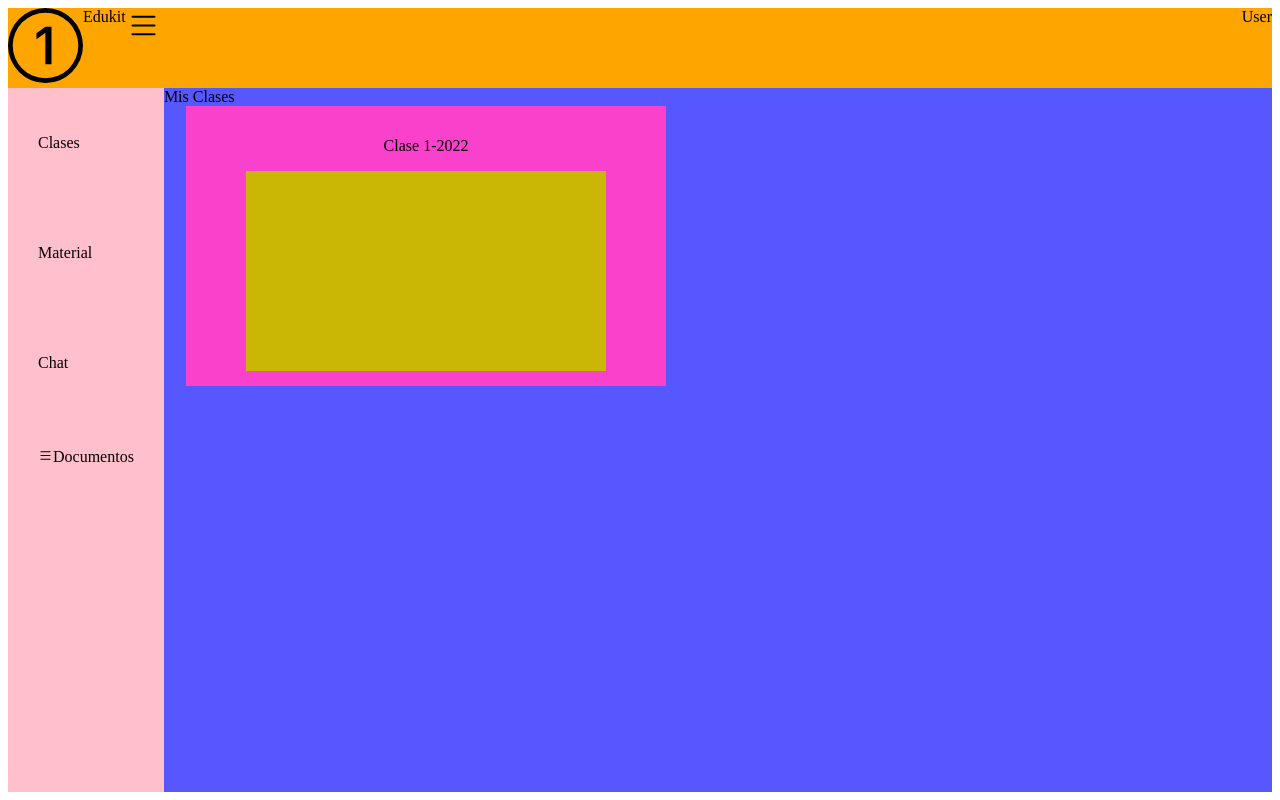
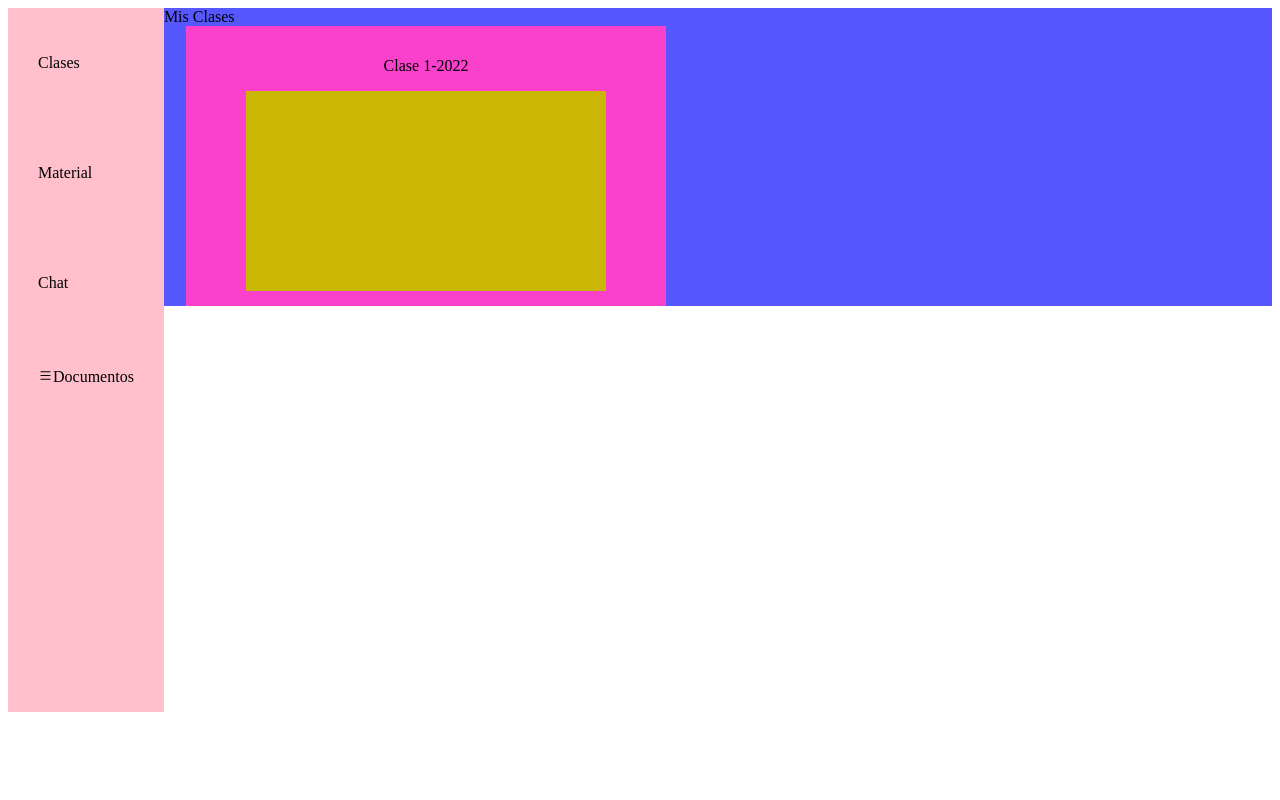
Before and after one commit to Mirco874/TSS_LMS_FE, a React (Create React App) app: page / in a window 1280 px wide. Built offline with nearby package versions, Linux system fonts and the light colour scheme.

Commit message:
code formater

```diff
--- a/package.json
+++ b/package.json
@@ -11,6 +11,7 @@
     "prop-types": "^15.8.1",
     "react": "^18.2.0",
     "react-dom": "^18.2.0",
+    "react-router-dom": "^6.4.3",
     "react-scripts": "5.0.1",
     "web-vitals": "^2.1.4"
   },
--- a/src/components/App.jsx
+++ b/src/components/App.jsx
@@ -1,39 +1,49 @@
-import React from 'react';
-import styles from './App.module.css';
-import { Class } from './Class/Class';
+import React from "react";
+import styles from "./App.module.css";
+import { Class } from "./Class/Class";
 
 export const App = () => {
   return (
     <div className={styles.App}>
-      <div className={styles.Header}>
-      <svg xmlns="http://www.w3.org/2000/svg" width="75" height="75" fill="currentColor" class="bi bi-1-circle" viewBox="0 0 16 16">
-  <path d="M1 8a7 7 0 1 0 14 0A7 7 0 0 0 1 8Zm15 0A8 8 0 1 1 0 8a8 8 0 0 1 16 0ZM9.283 4.002V12H7.971V5.338h-.065L6.072 6.656V5.385l1.899-1.383h1.312Z"/>
-</svg>
-<div>Edukit</div>
-<svg xmlns="http://www.w3.org/2000/svg" width="35" height="35" fill="currentColor" class="bi bi-divst" viewBox="0 0 16 16">
-  <path fill-rule="evenodd" d="M2.5 12a.5.5 0 0 1 .5-.5h10a.5.5 0 0 1 0 1H3a.5.5 0 0 1-.5-.5zm0-4a.5.5 0 0 1 .5-.5h10a.5.5 0 0 1 0 1H3a.5.5 0 0 1-.5-.5zm0-4a.5.5 0 0 1 .5-.5h10a.5.5 0 0 1 0 1H3a.5.5 0 0 1-.5-.5z"/>
-</svg>
-<div className={styles.User}>
-  User
-</div>
-      </div>
       <div className={styles.test}>
         <div className={styles.NavBar}>
           <div className={styles.Items}>
-            <div>  <p>Clases</p></div>
-            <div>  <p>Material</p></div>
-            <div>  <p>Chat</p></div>
-            <div> <svg xmlns="http://www.w3.org/2000/svg" width="15" height="15" fill="currentColor" class="bi bi-divst" viewBox="0 0 16 16">
-  <path fill-rule="evenodd" d="M2.5 12a.5.5 0 0 1 .5-.5h10a.5.5 0 0 1 0 1H3a.5.5 0 0 1-.5-.5zm0-4a.5.5 0 0 1 .5-.5h10a.5.5 0 0 1 0 1H3a.5.5 0 0 1-.5-.5zm0-4a.5.5 0 0 1 .5-.5h10a.5.5 0 0 1 0 1H3a.5.5 0 0 1-.5-.5z"/>
-</svg> Documentos</div>
+            <div>
+              {" "}
+              <p>Clases</p>
+            </div>
+            <div>
+              {" "}
+              <p>Material</p>
+            </div>
+            <div>
+              {" "}
+              <p>Chat</p>
+            </div>
+            <div>
+              {" "}
+              <svg
+                xmlns="http://www.w3.org/2000/svg"
+                width="15"
+                height="15"
+                fill="currentColor"
+                class="bi bi-divst"
+                viewBox="0 0 16 16"
+              >
+                <path
+                  fill-rule="evenodd"
+                  d="M2.5 12a.5.5 0 0 1 .5-.5h10a.5.5 0 0 1 0 1H3a.5.5 0 0 1-.5-.5zm0-4a.5.5 0 0 1 .5-.5h10a.5.5 0 0 1 0 1H3a.5.5 0 0 1-.5-.5zm0-4a.5.5 0 0 1 .5-.5h10a.5.5 0 0 1 0 1H3a.5.5 0 0 1-.5-.5z"
+                />
+              </svg>{" "}
+              Documentos
+            </div>
           </div>
-
-        </div>
-        <div className={styles.Content}>
-          Mis Clases
-          <Class />
         </div>
       </div>
+      <div className={styles.Content}>
+        Mis Clases
+        <Class />
+      </div>
     </div>
-  )
-}
+  );
+};
--- a/src/components/App.module.css
+++ b/src/components/App.module.css
@@ -8,9 +8,12 @@ svg{
     height: 10vh;
 }
 
+.App{
+    display: flex;
+}
+
 .test{
     display:flex;
-    width: 100%;
     height: 88vh;
 }
 
--- /dev/null
+++ b/src/components/Header/Header.module.css
@@ -0,0 +1,6 @@
+.Header{
+    display:flex;
+    background-color: orange;
+    width: 100%;
+    height: 10vh;
+}
--- /dev/null
+++ b/src/components/SideBar/SideBar.module.css
@@ -0,0 +1,22 @@
+.test{
+    display:flex;
+    width: 100%;
+    height: 88vh;
+}
+
+.NavBar{
+    display:flex;
+    background-color: pink;
+    height: 100%;
+}
+
+.Items{
+    width: 100%;
+    display: flex;
+    flex-direction: column;
+}
+
+.Items div{
+    display: flex;
+    margin: 30px;
+}
```
Also changed, not shown: src/components/Header/Header.jsx (added, +34 -0 lines), src/components/SideBar/ChapterList.jsx (deleted, +0 -10 lines), src/components/SideBar/SideBar.jsx (added, +20 -0 lines), 1 other file (tests, documents, lock files or other folders).
